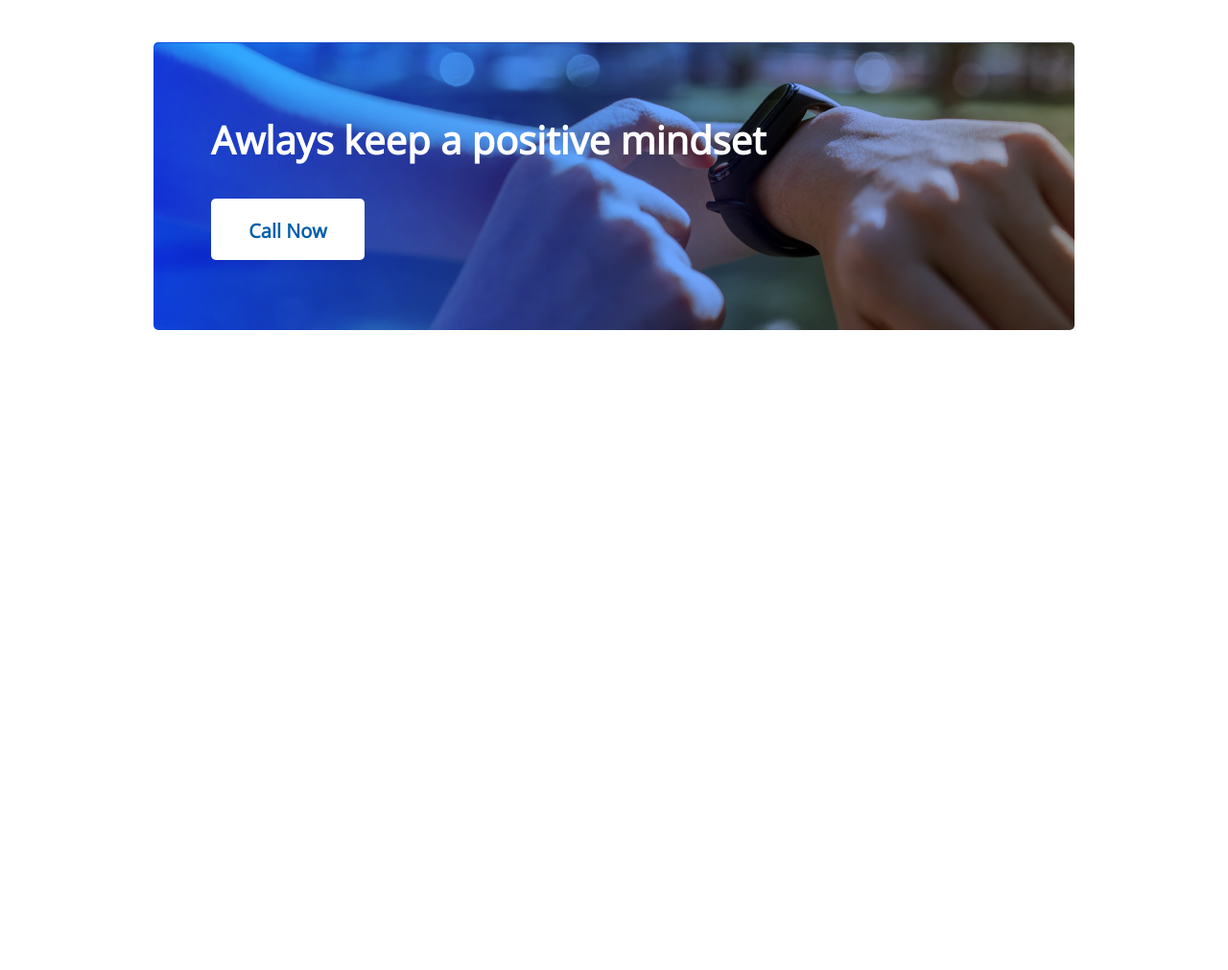
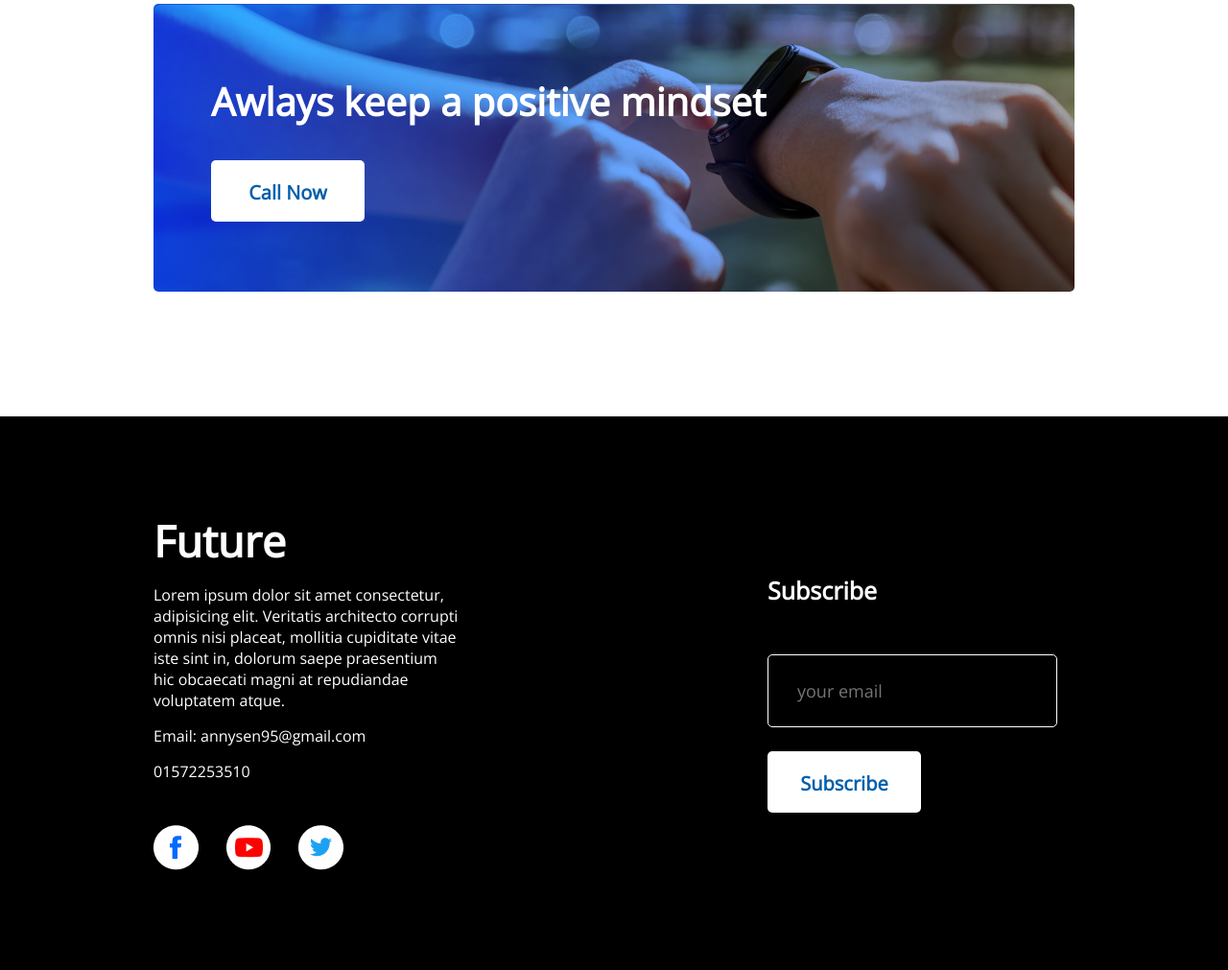
Before and after one commit to annysen/new-year-new-me, a plain HTML site: page index.html in a window 1280 px wide. Shown: the part 2396-3407 px from the top of the page at 96% size. Before the commit the page ends 2740 px from the top, so only its background shows below. Drawn offline with nearby package versions, Linux system fonts and the light colour scheme.

Commit message:
footer added

```diff
--- a/index.html
+++ b/index.html
@@ -50,7 +50,10 @@
           </div>
           <div class="confess-elements">
             <div>
-              <h1 class="confess-title">My failures of previous year</h1>
+              <h1 class="confess-title">
+                My failures of <br />
+                previous year
+              </h1>
               <p class="confess-description">
                 Lorem ipsum dolor sit amet consectetur adipisicing elit. Quaerat
                 necessitatibus quibusdam expedita sunt nam! Est nulla officia
@@ -113,14 +116,63 @@
       </section>
 
       <!-- main section banner -->
-      <section class="main-banner-container">
-        <div class="main-banner">
-          <div>
-            <h1 class="main-banner-title">Awlays keep a positive mindset</h1>
-            <button class="btn-primary">Call Now</button>
+      <section class="main-banner-section">
+        <div class="main-banner-container">
+          <div class="main-banner">
+            <div>
+              <h1 class="main-banner-title">Awlays keep a positive mindset</h1>
+              <button class="btn-primary">Call Now</button>
+            </div>
           </div>
         </div>
       </section>
     </main>
+
+    <!-- footer section  -->
+    <footer class="footer-container">
+      <div class="half-footer">
+        <div class="future-container">
+          <div>
+            <h1 class="footer-title">Future</h1>
+            <p class="footer-description">
+              Lorem ipsum dolor sit amet consectetur, adipisicing elit.
+              Veritatis architecto corrupti omnis nisi placeat, mollitia
+              cupiditate vitae iste sint in, dolorum saepe praesentium hic
+              obcaecati magni at repudiandae voluptatem atque.
+            </p>
+            <p class="contact">Email: annysen95@gmail.com</p>
+            <p class="contact">01572253510</p>
+            <div class="social-media">
+              <img class="social-media-icon" src="images/icons/fb.png" alt="" />
+              <img
+                class="social-media-icon"
+                src="images/icons/youtube.png"
+                alt=""
+              />
+              <img
+                class="social-media-icon"
+                src="images/icons/twitter.png"
+                alt=""
+              />
+            </div>
+          </div>
+        </div>
+      </div>
+      <div class="half-footer">
+        <div class="subscribe-contrainer">
+          <h1 class="subscribe-title">Subscribe</h1>
+          <div class="input-container">
+            <input
+              class="email-input"
+              type="email"
+              name=""
+              id=""
+              placeholder="your email"
+            />
+            <button class="btn-primary">Subscribe</button>
+          </div>
+        </div>
+      </div>
+    </footer>
   </body>
 </html>
--- a/styles/style.css
+++ b/styles/style.css
@@ -72,6 +72,7 @@
 .confess-title {
     font-size: 40px;
     font-weight: 700;
+
 }
 
 .confess-description {
@@ -85,13 +86,14 @@
 .confess-elements ul {
     width: 100%;
     margin: 0;
-    padding: ;
+    padding: 0;
 }
 
 .li-items {
     list-style: none;
     width: 100%;
     color: #444343;
+    margin: 8px 0;
 }
 
 .check-color {
@@ -101,8 +103,6 @@
 .my-plan-container {
     width: 100%;
     height: 100vh;
-    /* margin-top: 100px; */
-    padding: 20px 10px;
     display: flex;
     flex-direction: column;
     text-align: center;
@@ -140,6 +140,10 @@
     color: #737272;
 }
 
+.main-banner-section {
+    margin-bottom: 130px;
+}
+
 .main-banner-container {
     /* background: #16D887; */
     width: 75%;
@@ -150,14 +154,13 @@
     margin: auto;
     display: flex;
     align-items: center;
+    /* justify-content: center; */
     border-radius: 5px;
 }
 
 .main-banner {
     margin-left: 60px;
     /* justify-content: center; */
-
-
 }
 
 .main-banner-title {
@@ -166,3 +169,81 @@
     color: #FFFFFF;
     margin-bottom: 24px;
 }
+
+.footer-container {
+    width: 100%;
+    height: 577px;
+    background-color: black;
+    display: flex;
+    margin: auto;
+}
+
+.half-footer {
+    width: 50%;
+    margin: auto;
+}
+
+.future-container {
+    width: 50%;
+    margin: auto;
+    display: flex;
+    flex-direction: column;
+
+}
+
+.footer-title {
+    color: white;
+    font-weight: 700;
+    font-size: 45px;
+}
+
+.footer-description {
+    font-weight: 400;
+    font-size: 16px;
+    color: white;
+    margin-top: 15px;
+}
+
+.contact {
+    font-weight: 400;
+    font-size: 16px;
+    color: white;
+    margin-top: 15px;
+}
+
+.social-media-icon {
+    margin-right: 25px;
+    margin-top: 45px;
+}
+
+.subscribe-contrainer {
+    width: 50%;
+    margin: auto;
+    display: flex;
+    flex-direction: column;
+    /* margin: 20px; */
+}
+
+.subscribe-title {
+    font-weight: 600;
+    font-size: 25px;
+    color: white;
+}
+
+.input-container {
+    display: flex;
+    flex-direction: column;
+}
+
+.email-input {
+    font-weight: 400;
+    font-size: 18px;
+    background-color: black;
+    color: white;
+    border: 1px solid white;
+    border-radius: 5px;
+    width: 75%;
+    padding: 25px 30px;
+    margin-top: 50px;
+    margin-bottom: 15px;
+}
```
